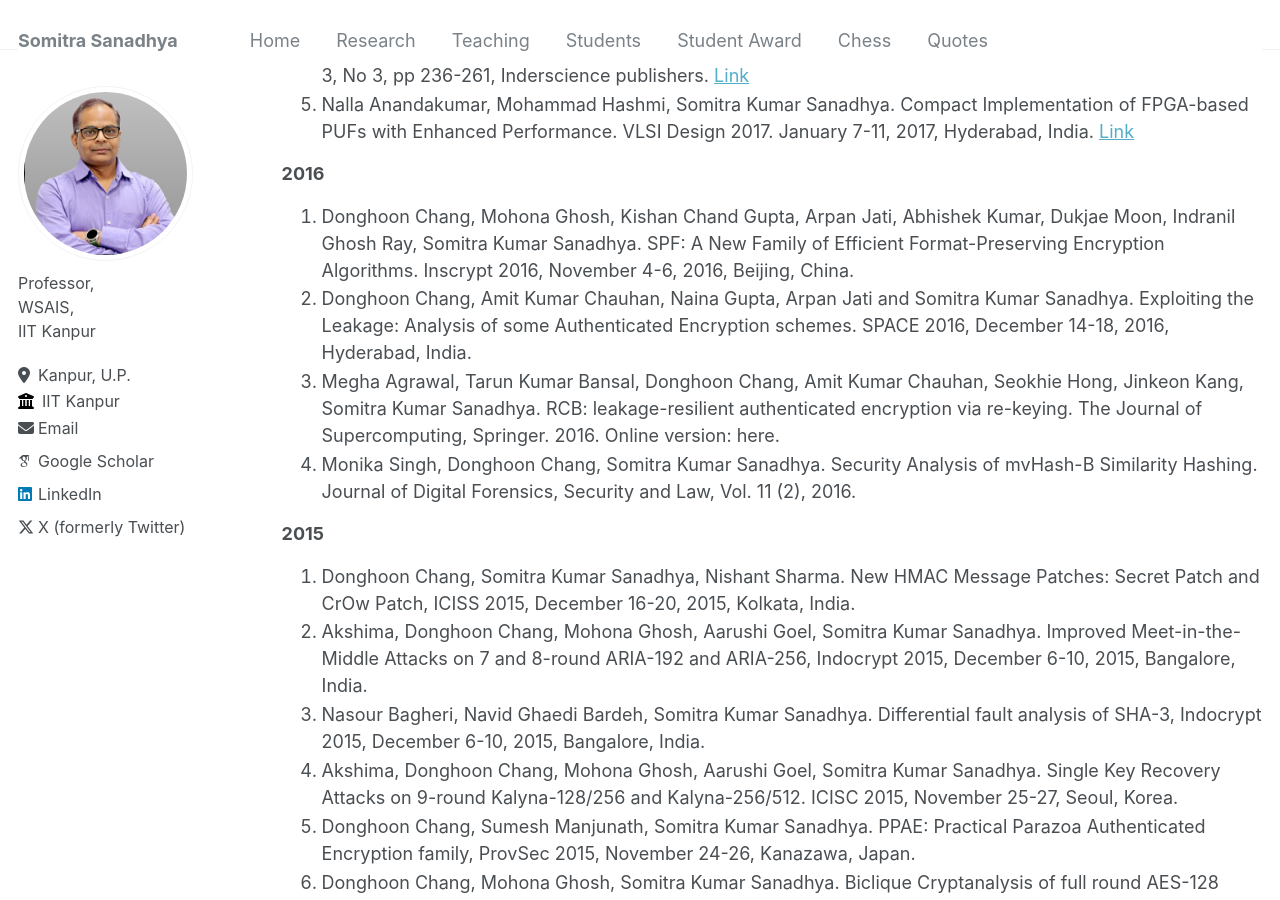
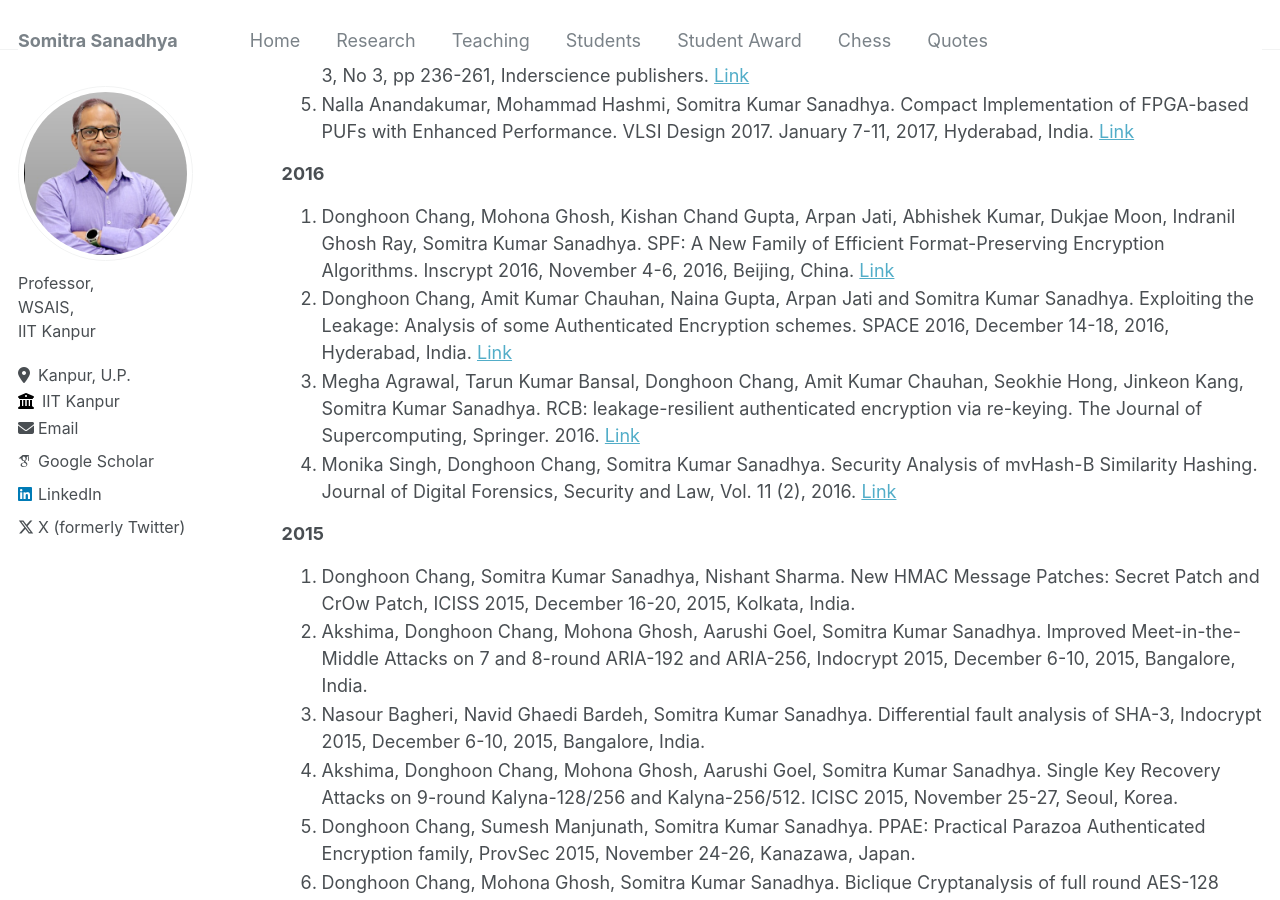
Before and after one commit to somitra-sanadhya/somitra-sanadhya.github.io, a Jekyll site: the page built from _pages/publications.md, in a window 1280 px wide and 900 px high, scrolled down 3092 px. Built offline with Jekyll 4.4.1, drawn with Linux system fonts in a browser that asks for light colours; some web fonts are replaced.

Commit message:
Update publications.md

```diff
--- a/_pages/publications.md
+++ b/_pages/publications.md
@@ -63,10 +63,10 @@ author_profile: true
 5. Nalla Anandakumar, Mohammad Hashmi, Somitra Kumar Sanadhya. Compact Implementation of FPGA-based PUFs with Enhanced Performance. VLSI Design 2017. January 7-11, 2017, Hyderabad, India. [Link](https://ieeexplore.ieee.org/document/7884773)
 
 ### 2016
-1. Donghoon Chang, Mohona Ghosh, Kishan Chand Gupta, Arpan Jati, Abhishek Kumar, Dukjae Moon, Indranil Ghosh Ray, Somitra Kumar Sanadhya. SPF: A New Family of Efficient Format-Preserving Encryption Algorithms. Inscrypt 2016, November 4-6, 2016, Beijing, China.
-2. Donghoon Chang, Amit Kumar Chauhan, Naina Gupta, Arpan Jati and Somitra Kumar Sanadhya. Exploiting the Leakage: Analysis of some Authenticated Encryption schemes. SPACE 2016, December 14-18, 2016, Hyderabad, India.
-3. Megha Agrawal, Tarun Kumar Bansal, Donghoon Chang, Amit Kumar Chauhan, Seokhie Hong, Jinkeon Kang, Somitra Kumar Sanadhya. RCB: leakage-resilient authenticated encryption via re-keying. The Journal of Supercomputing, Springer. 2016. Online version: here.
-4. Monika Singh, Donghoon Chang, Somitra Kumar Sanadhya. Security Analysis of mvHash-B Similarity Hashing. Journal of Digital Forensics, Security and Law, Vol. 11 (2), 2016.
+1. Donghoon Chang, Mohona Ghosh, Kishan Chand Gupta, Arpan Jati, Abhishek Kumar, Dukjae Moon, Indranil Ghosh Ray, Somitra Kumar Sanadhya. SPF: A New Family of Efficient Format-Preserving Encryption Algorithms. Inscrypt 2016, November 4-6, 2016, Beijing, China. [Link](https://link.springer.com/chapter/10.1007/978-3-319-54705-3_5)
+2. Donghoon Chang, Amit Kumar Chauhan, Naina Gupta, Arpan Jati and Somitra Kumar Sanadhya. Exploiting the Leakage: Analysis of some Authenticated Encryption schemes. SPACE 2016, December 14-18, 2016, Hyderabad, India. [Link](https://link.springer.com/chapter/10.1007/978-3-319-49445-6_22)
+3. Megha Agrawal, Tarun Kumar Bansal, Donghoon Chang, Amit Kumar Chauhan, Seokhie Hong, Jinkeon Kang, Somitra Kumar Sanadhya. RCB: leakage-resilient authenticated encryption via re-keying. The Journal of Supercomputing, Springer. 2016. [Link](https://link.springer.com/article/10.1007/s11227-016-1824-6)
+4. Monika Singh, Donghoon Chang, Somitra Kumar Sanadhya. Security Analysis of mvHash-B Similarity Hashing. Journal of Digital Forensics, Security and Law, Vol. 11 (2), 2016. [Link](https://commons.erau.edu/jdfsl/vol11/iss2/2/)
 
 ### 2015
 1. Donghoon Chang, Somitra Kumar Sanadhya, Nishant Sharma. New HMAC Message Patches: Secret Patch and CrOw Patch, ICISS 2015, December  16-20, 2015, Kolkata, India.
```
